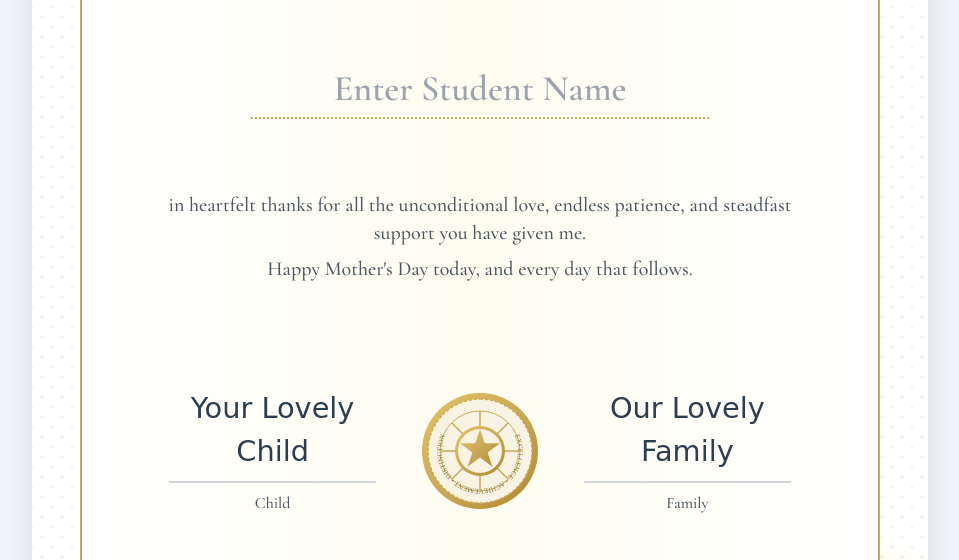
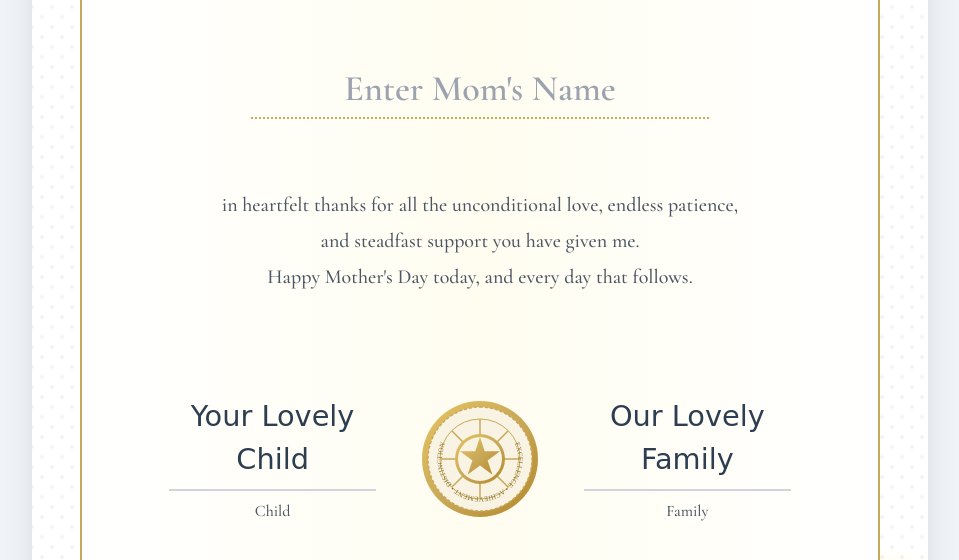
Before and after one commit to aaronshi1129/cert-to-mom, a plain HTML site: page index.html in a window 1280 px wide. Shown: the part 225-785 px from the top of the page, without its empty margins (160-1119 px from the left). Drawn offline with nearby package versions, Linux system fonts and the light colour scheme.

Commit message:
Update index.html

```diff
--- a/index.html
+++ b/index.html
@@ -115,12 +115,13 @@
 
                 <div class="text-center my-8 mx-auto max-w-lg">
                     <div class="relative w-full">
-                        <input type="text" id="studentName" class="text-2xl md:text-4xl text-center font-semibold text-[#2c3e50] border-b-2 border-[#c9a959] px-4 py-2 bg-transparent w-full" placeholder="Enter Student Name" autocomplete="off">
+                        <input type="text" id="studentName" class="text-2xl md:text-4xl text-center font-semibold text-[#2c3e50] border-b-2 border-[#c9a959] px-4 py-2 bg-transparent w-full" placeholder="Enter Mom's Name" autocomplete="off">
                     </div>
                 </div>
 
                 <div class="text-center my-10 mx-auto max-w-2xl">
-                    <p class="text-lg md:text-xl text-gray-600">in heartfelt thanks for all the unconditional love, endless patience, and steadfast support you have given me.</p>
+                    <p class="text-lg md:text-xl text-gray-600">in heartfelt thanks for all the unconditional love, endless patience,</p>
+                    <p class="text-lg md:text-xl text-gray-600 mt-2"> and steadfast support you have given me.</p>
                     <p class="text-lg md:text-xl text-gray-600 mt-2">Happy Mother's Day today, and every day that follows.</p>
                 </div>
 
```
